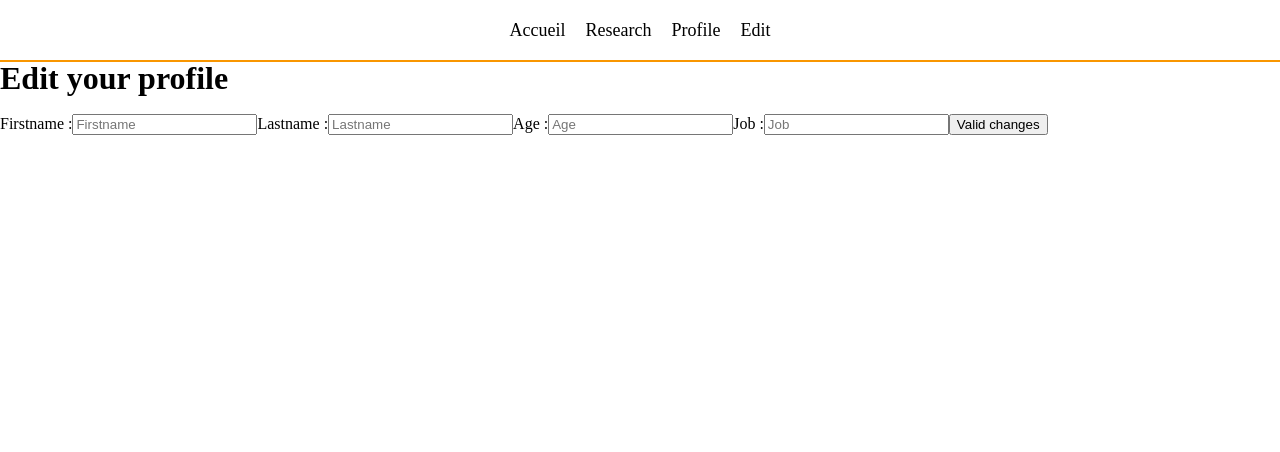
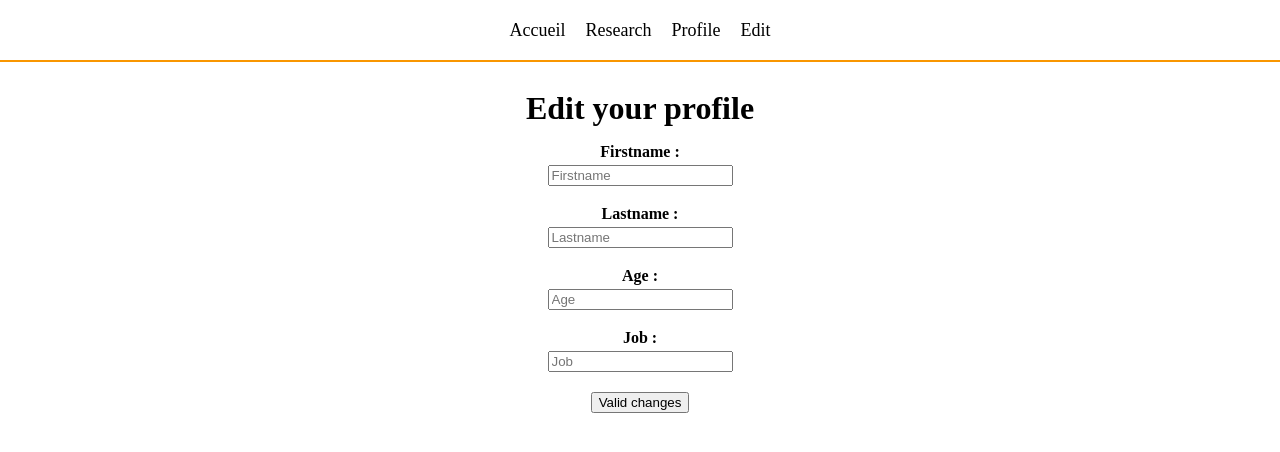
Before and after one commit to FrancoisNovais/vue-exercice-mise-en-pratique-2, a Vue app: page /edit in a window 1280 px wide. Shown: the top 452 px of the page. Built offline with nearby package versions, Linux system fonts and the light colour scheme.

Commit message:
EditView CSS and ProfileView css correction

```diff
--- a/src/views/EditView.vue
+++ b/src/views/EditView.vue
@@ -30,9 +30,11 @@ const handleSubmit = () => {
 
 <template>
   <main>
+    <div class="container">
       <h1>Edit your profile</h1>
 
       <form v-on:submit.prevent="handleSubmit">
+        <div>
           <label for="firstname">Firstname :</label>
           <input
             type="text"
@@ -41,13 +43,50 @@ const handleSubmit = () => {
             placeholder="Firstname"
             v-model="firstname"
           />
+        </div>
+        <div>
           <label for="lastname">Lastname :</label>
-      <input type="text" name="lastname" id="lastname" placeholder="Lastname" v-model="lastname" />
+          <input
+            type="text"
+            name="lastname"
+            id="lastname"
+            placeholder="Lastname"
+            v-model="lastname"
+          />
+        </div>
+        <div>
           <label for="age">Age :</label>
           <input type="text" name="age" id="age" placeholder="Age" v-model="age" />
+        </div>
+        <div>
           <label for="job">Job :</label>
           <input type="text" name="job" id="job" placeholder="Job" v-model="job" />
+        </div>
         <button>Valid changes</button>
       </form>
+    </div>
   </main>
 </template>
+<style scoped>
+.container {
+  display: flex;
+  align-items: center;
+  flex-direction: column;
+  margin-top: 30px;
+}
+form {
+  display: flex;
+  flex-direction: column;
+  align-items: center;
+  gap: 20px;
+}
+form div {
+  display: flex;
+  flex-direction: column;
+  align-items: center;
+  gap: 5px;
+}
+label {
+  font-weight: bold;
+}
+</style>
--- a/src/views/ProfileView.vue
+++ b/src/views/ProfileView.vue
@@ -12,10 +12,10 @@ const Store = inject('GlobalStore')
       <h1>Your profile</h1>
 
       <div>
-        <p>Firstname : {{ Store.userInfos.value.firstname }}</p>
-        <p>Lastname : {{ Store.userInfos.value.lastname }}</p>
-        <p>Age : {{ Store.userInfos.value.age }}</p>
-        <p>Job : {{ Store.userInfos.value.job }}</p>
+        <p><span>Firstname :</span> {{ Store.userInfos.value.firstname }}</p>
+        <p><span>Lastname :</span> {{ Store.userInfos.value.lastname }}</p>
+        <p><span>Age :</span> {{ Store.userInfos.value.age }}</p>
+        <p><span>Job :</span> {{ Store.userInfos.value.job }}</p>
       </div>
 
       <RouterLink :to="{ name: 'edit' }"> <p>Edit profile</p> </RouterLink>
@@ -26,6 +26,11 @@ const Store = inject('GlobalStore')
 <style scoped>
 .container {
   margin-top: 20px;
+}
+span {
+  font-weight: bold;
+  text-decoration: underline;
+  line-height: 20px;
 }
 a {
   text-decoration: none;
```
Lines whose indentation alone changed are shown as unchanged.
